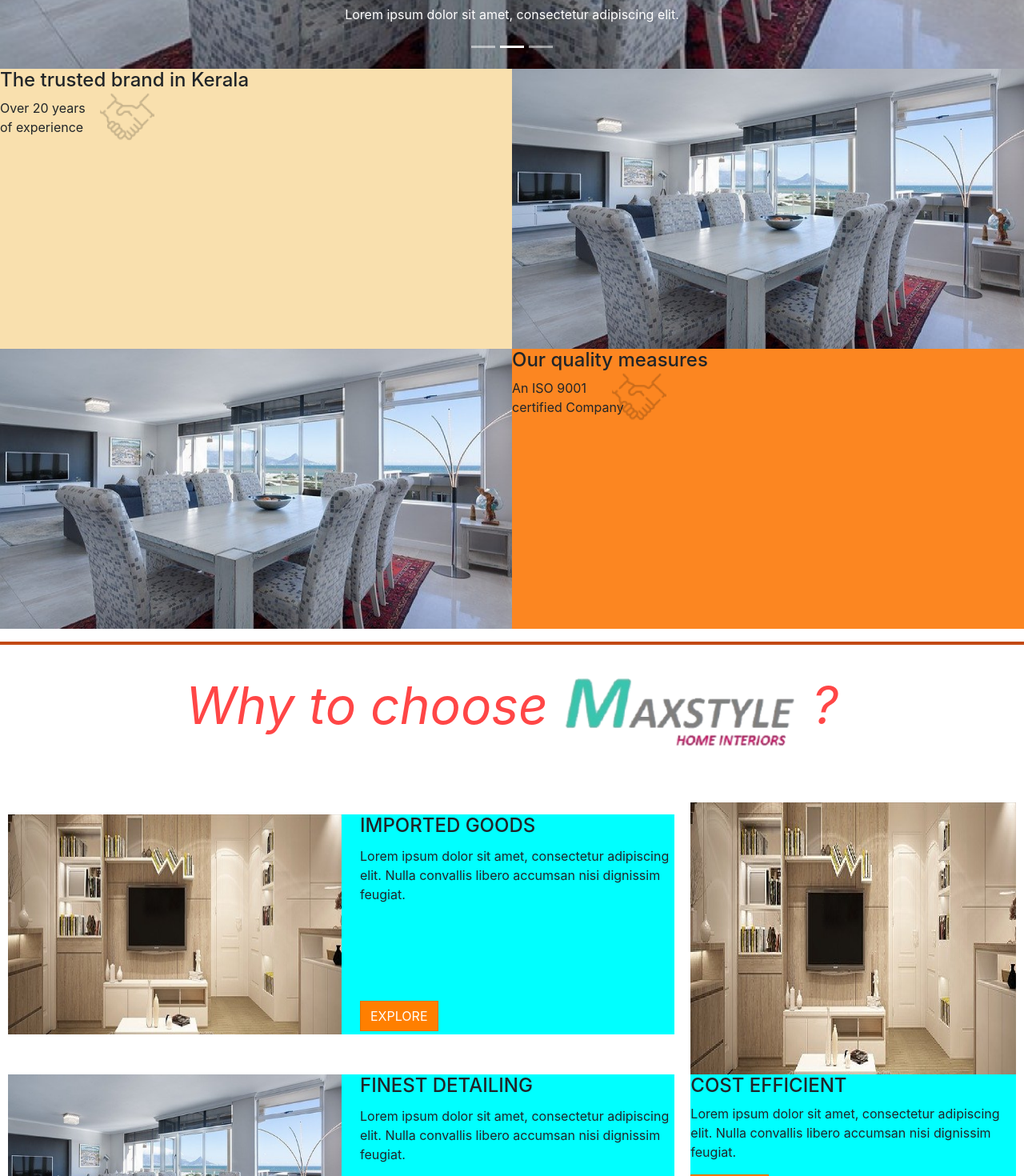
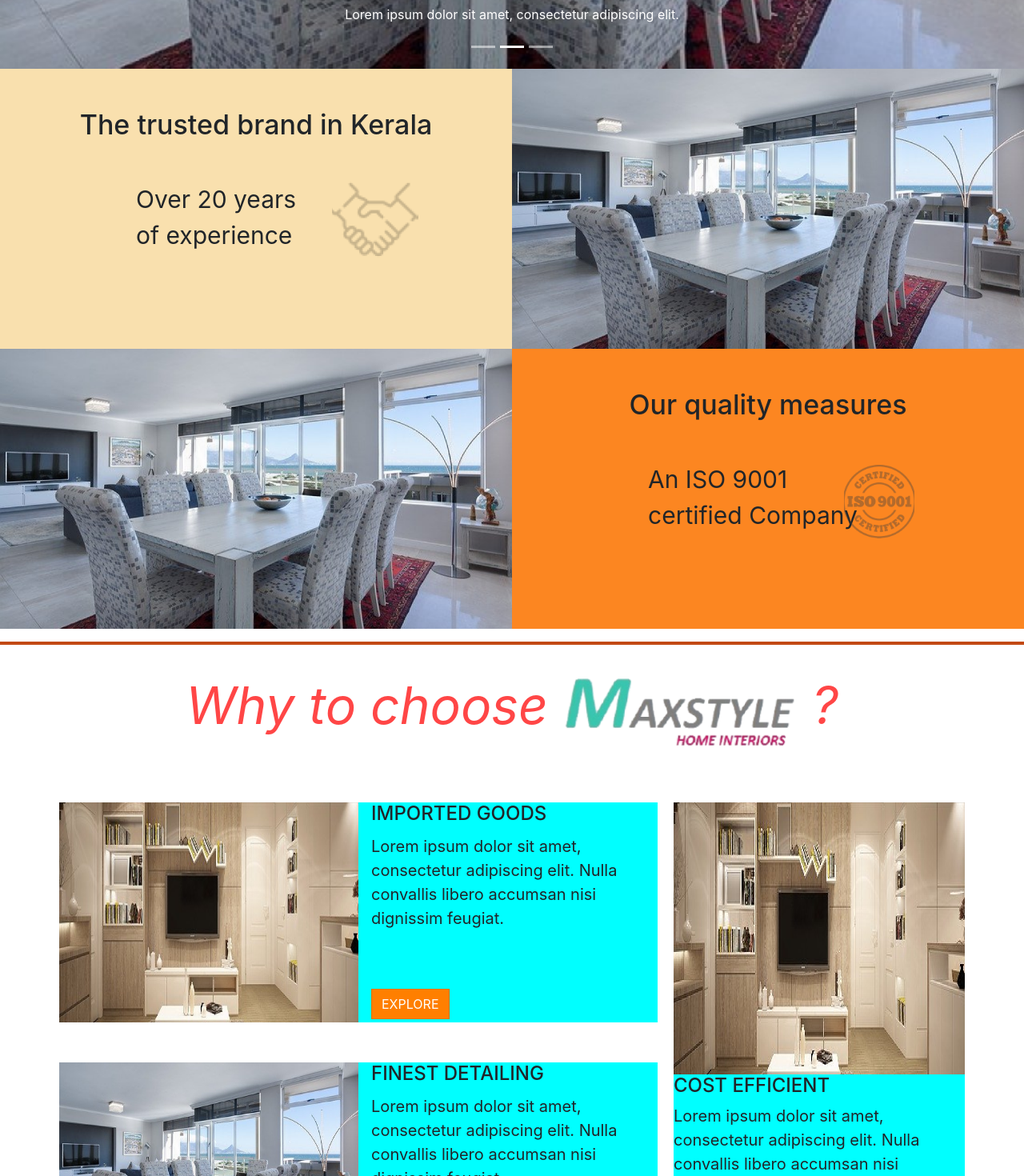
Before and after one commit to JOHNJINU/maxstyle, a React (Create React App) app: page / in a window 1280 px wide. Shown: the part 820-2290 px from the top of the page at 80% size. Built offline with nearby package versions, Linux system fonts and the light colour scheme.

Commit message:
home corrections

```diff
--- a/src/components/Footer.js
+++ b/src/components/Footer.js
@@ -30,18 +30,18 @@ class Footer extends Component{
                 {/* bottom rectangle starts */}
                 <div className="bottomRectangle d-flex">
 
-                    <div className="firstColumn col-4">
+                    <div className="bottomRectanglefirstColumn col-4">
                         <p>Ready to make your interiors <br/> a piece of art?</p>
                         <button type="button" className="btn btn-primary getEstimateButton">GET AN ESTIMATE</button>
                     </div>
-                    <div className="secondColumn col-4">
+                    <div className="bottomRectangleSecondColumn col-4">
                         <p>+91 1234567890</p>
                         <p>+91 1234567890</p>
                         <span>Follow us </span>
                         <img src={icFacebook} />
                         <img src={icInstagram} />
                     </div>
-                    <div className="thirdColumn col-4">
+                    <div className="bottomRectangleThirdColumn col-4">
                         <ul>
                             <li>Home</li>
                             <li>About Us</li>
--- a/src/components/Header.js
+++ b/src/components/Header.js
@@ -9,7 +9,7 @@ class Header extends Component{
 
         return(
             <div>
-                <div className="headerStrip" >
+                <div className="headerStrip text-center" >
                 <span> For enquiries please call : <img src={icPhoneReceiver} /> INDIA - 0091 123 45678 90. UAE - 00971 123 4566 2123. <img src={icEmail} /> enquiry@maxstyleinteriors.com </span>
                 </div>
 
--- a/src/components/Home.js
+++ b/src/components/Home.js
@@ -9,6 +9,7 @@ import icShakeHand from '../img/icShakeHand.png';
 import icLogoWhyToChoose from '../img/icLogoWhyToChoose.png';
 import icTestimonialPerson1 from '../img/ic_person_1.png';
 import icTestimonialPerson2 from '../img/ic_person_2.png';
+import icIso from '../img/ic_iso.png';
 
 
 class Home extends Component{
@@ -66,8 +67,8 @@ class Home extends Component{
 
 <div className="firstBar d-flex row-fluid">
     <div className="firstHalf position-relative col-6">
-        <h4>The trusted brand in Kerala</h4>
-        <span className="d-block" >Over 20 years <br/> of experience</span>
+        <h4 className="text-center">The trusted brand in Kerala</h4>
+        <span className="d-block " >Over 20 years <br/> of experience</span>
         <img src={icShakeHand}/>
     </div>
     <div className="secondHalf col-6">
@@ -80,9 +81,9 @@ class Home extends Component{
         <img src={icCarousel2}/>
     </div>
     <div className="firstHalf position-relative col-6">
-        <h4>Our quality measures</h4>
+        <h4 className="text-center">Our quality measures</h4>
         <span className="d-block" >An ISO 9001 <br/> certified Company</span>
-        <img src={icShakeHand}/>
+        <img src={icIso}/>
     </div>
 
 </div>
@@ -101,15 +102,15 @@ class Home extends Component{
 <div className="firstColumn col-8 ">
         <div className="position-relative">
             <img src={icCarousel1} className="w-50" />
-            <h4 className="position-absolute"  style= { {top:'0px', left:'440px'} }>IMPORTED GOODS</h4>
-            <p className="position-absolute" style= { {top:'40px', left:'440px'} } >Lorem ipsum dolor sit amet, consectetur adipiscing elit. Nulla convallis libero accumsan nisi dignissim feugiat.</p>
-            <button type="button" className="btn btn-primary getEstimateButton position-absolute" style= { {bottom:'4px', left:'440px'} }>EXPLORE</button>
+            <h4 className="position-absolute"  >IMPORTED GOODS</h4>
+            <p className="position-absolute" >Lorem ipsum dolor sit amet, consectetur adipiscing elit. Nulla convallis libero accumsan nisi dignissim feugiat.</p>
+            <button type="button" className="btn btn-primary getEstimateButton position-absolute" >EXPLORE</button>
         </div>
         <div className="position-relative">
             <img src={icCarousel2} className="w-50" />
-            <h4 className="position-absolute"  style= { {top:'0px', left:'440px'} }>FINEST DETAILING</h4>
-            <p className="position-absolute" style= { {top:'40px', left:'440px'} } >Lorem ipsum dolor sit amet, consectetur adipiscing elit. Nulla convallis libero accumsan nisi dignissim feugiat.</p>
-            <button type="button" className="btn btn-primary getEstimateButton position-absolute" style= { {bottom:'4px', left:'440px'} }>EXPLORE</button>
+            <h4 className="position-absolute">FINEST DETAILING</h4>
+            <p className="position-absolute"  >Lorem ipsum dolor sit amet, consectetur adipiscing elit. Nulla convallis libero accumsan nisi dignissim feugiat.</p>
+            <button type="button" className="btn btn-primary getEstimateButton position-absolute" >EXPLORE</button>
         </div>
 </div>
 <div className="seondColumn col-4 ">
--- a/src/css/Footer.css
+++ b/src/css/Footer.css
@@ -32,25 +32,25 @@
     padding: 20px 5%;
 }
 
-.firstColumn{
+.bottomRectangleFirstColumn{
     padding-top: 15px;
 }
 
-.secondColumn{
+.bottomRectangleSecondColumn{
 text-align: center;
 padding-top: 25px;
 }
 
-.secondColumn img{
+.bottomRectangleSecondColumn img{
     width: 40px;
     margin-left: 25px;
 }
 
-.thirdColumn{
+.bottomRectangleThirdColumn{
     padding-top: 45px;
 }
 
-.thirdColumn li {
+.bottomRectangleThirdColumn li {
     display: inline;
     margin: 0px 10px;
 }
--- a/src/css/Home.css
+++ b/src/css/Home.css
@@ -4,6 +4,17 @@
 
 .firstBar .firstHalf {
     background-color:#F9E0AE;
+
+}
+
+.firstBar .firstHalf h4{
+     font-size: 34px;
+     margin-top: 50px;
+}
+.firstBar .firstHalf span{
+     font-size: 30px;
+     margin-left: 170px;
+     margin-top: 50px;
 }
 
 .secondBar .firstHalf {
@@ -13,9 +24,9 @@
 
 .firstBar .firstHalf img{
     position: absolute;
-    top:20px;
-    left: 125px;
-    width: 68px;
+    top:125px;
+    left: 415px;
+    width: 108px;
 }
 
 .firstBar .secondHalf  img{
@@ -32,9 +43,22 @@
 
 .secondBar .firstHalf img{
     position: absolute;
-    top:20px;
-    left: 125px;
-    width: 68px;
+    top:145px;
+    left: 415px;
+    width: 88px;
+}
+
+
+.secondBar .firstHalf h4{
+    font-size: 34px;
+    margin-top: 50px;
+}
+
+
+.secondBar .firstHalf span{
+    font-size: 30px;
+    margin-left: 170px;
+    margin-top: 50px;
 }
 
 hr{
@@ -53,6 +77,25 @@ font-style: italic;
 
     width: 294px;
     height: 131px;
+}
+
+.whyToChooseContent{
+    padding: 0px 5%;
+}
+
+.whyToChooseContent h4{
+    top: 0px;
+    left: 390px;
+}
+.whyToChooseContent p{
+    top: 40px;
+    left: 390px;
+    font-size: 20px;
+}
+
+.whyToChooseContent button{
+    bottom: 4px;
+    left: 390px;
 }
 
 .firstColumn div{
```
Also changed, not shown: src/img/ic_iso.png (added), 1 other file (tests, documents, lock files or other folders).
